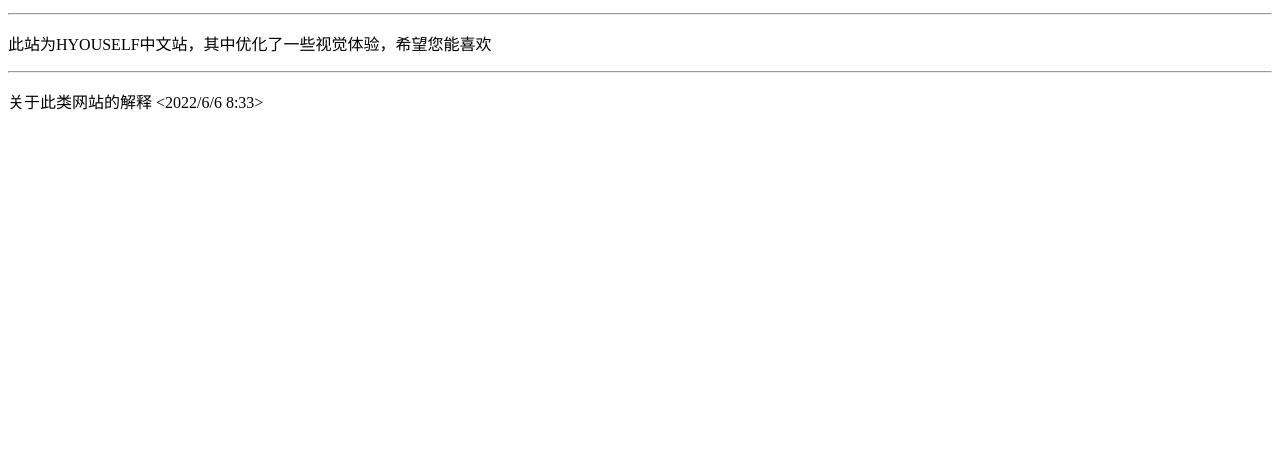
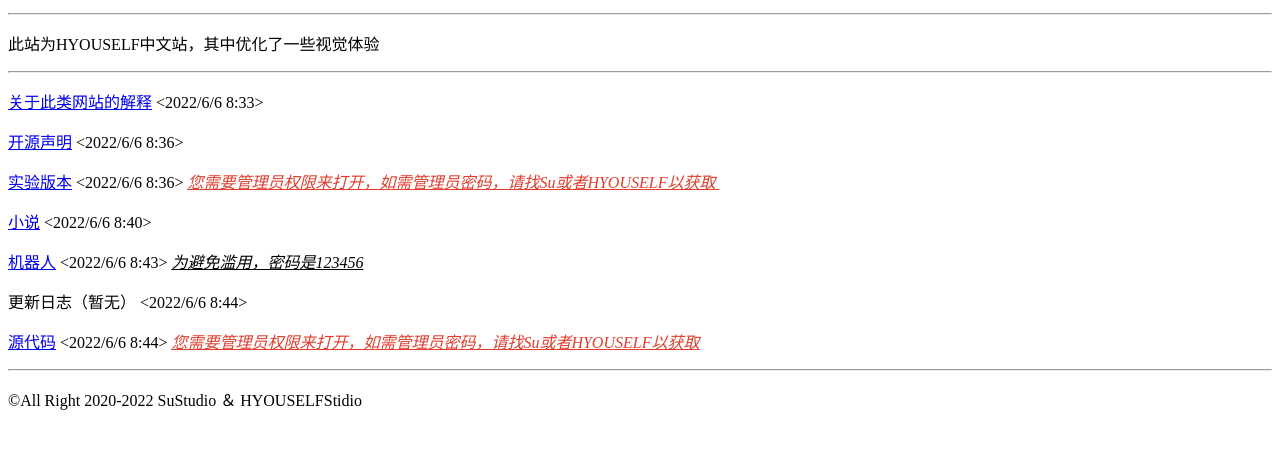
Before and after one commit to alltobebetter1/alltobebetter.github.io, a plain HTML site: page index.html in a window 1280 px wide. Shown: the part 151-600 px from the top of the page. Drawn offline with Linux system fonts and the light colour scheme.

Commit message:
Update index.html

```diff
--- a/index.html
+++ b/index.html
@@ -1,6 +1,14 @@
 <p><span style="font-size: 36pt;">CSOL百科，没有百科的百科全书！</span></p>
 <p><span style="font-size: 36pt; color: #e03e2d; font-family: 'courier new', courier, monospace;">Home Page/</span></p>
 <hr />
-<p>此站为HYOUSELF中文站，其中优化了一些视觉体验，希望您能喜欢</p>
+<p>此站为HYOUSELF中文站，其中优化了一些视觉体验</p>
 <hr />
-<p>关于此类网站的解释 &lt;2022/6/6 8:33&gt;</p>
+<p><a href="https://hyouself.github.io/HOWTODO/">关于此类网站的解释</a><span style="color: #843fa1;"> </span>&lt;2022/6/6 8:33&gt;</p>
+<p><a href="https://hyouself.github.io/statement/">开源声明</a> &lt;2022/6/6 8:36&gt;</p>
+<p><a href="https://hyouself.github.io/BETA/">实验版本</a> &lt;2022/6/6 8:36&gt; <span style="text-decoration: underline;"><em><span style="color: #e03e2d; text-decoration: underline;">您需要管理员权限来打开，如需管理员密码，请找Su或者HYOUSELF以获取</span></em></span><span style="text-decoration: underline; color: #e03e2d;">&nbsp;</span></p>
+<p><a href="https://hyouself.github.io/Novel/">小说</a> &lt;2022/6/6 8:40&gt;</p>
+<p><a href="https://hyouself.github.io/BOT/">机器人</a> &lt;2022/6/6 8:43&gt; <span style="text-decoration: underline;"><em>为避免滥用，密码是123456</em></span></p>
+<p>更新日志（暂无） &lt;2022/6/6 8:44&gt;</p>
+<p><a href="https://hyouself.github.io/sucode/">源代码</a> &lt;2022/6/6 8:44&gt; <span style="text-decoration: underline;"><em><span style="color: #e03e2d; text-decoration: underline;">您需要管理员权限来打开，如需管理员密码，请找Su或者HYOUSELF以获取</span></em></span></p>
+<hr />
+<p>&copy;All Right 2020-2022 SuStudio ＆ HYOUSELFStidio</p>
```
